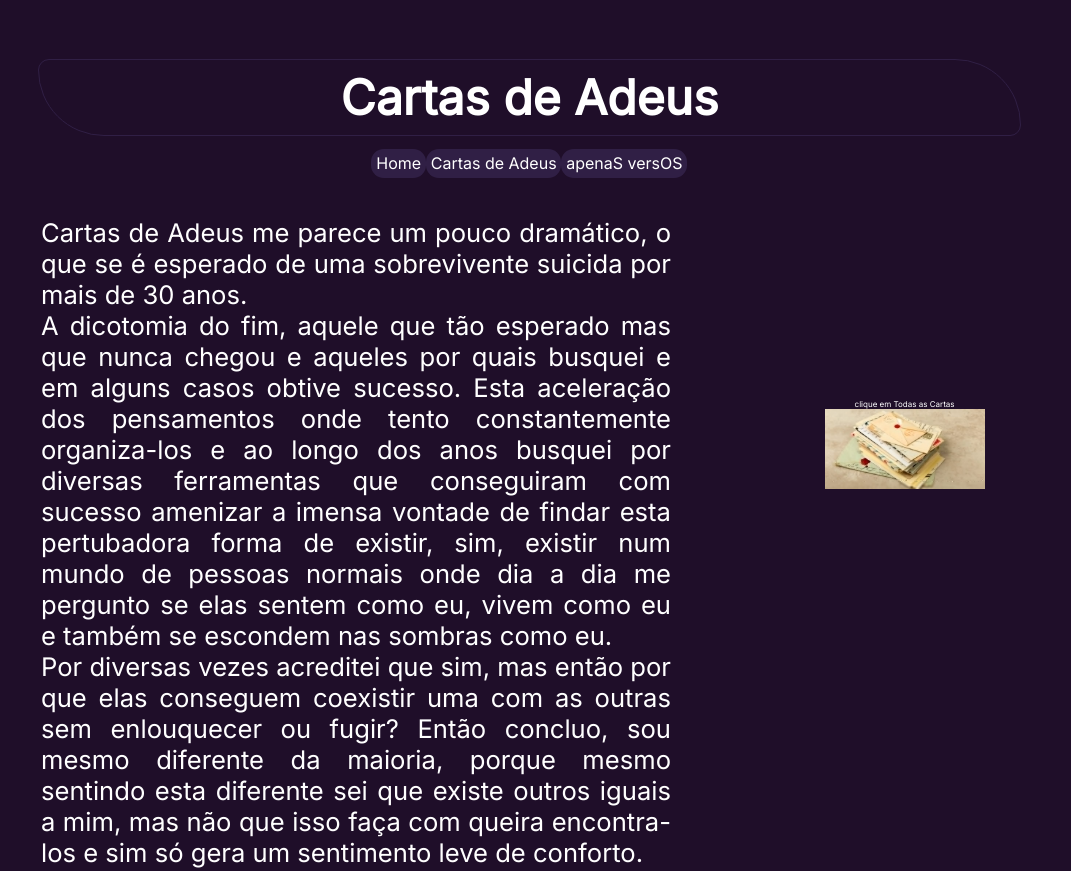
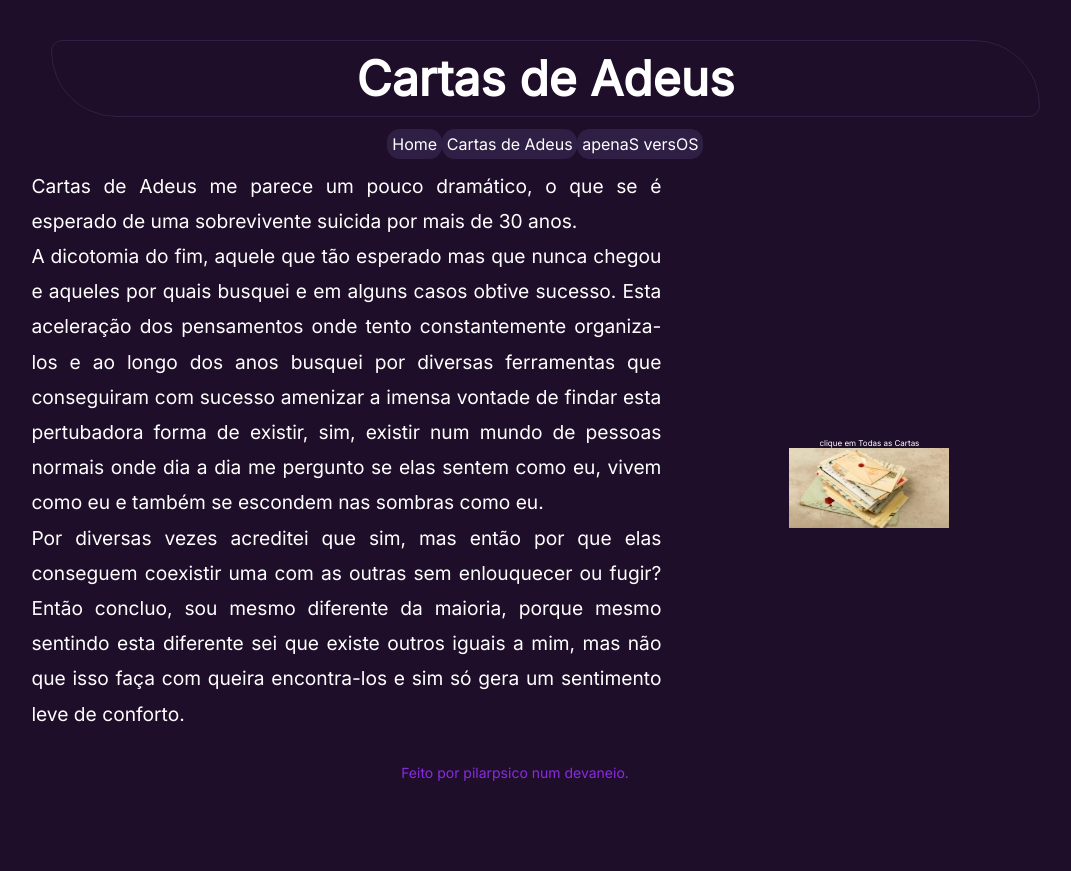
Before and after one commit to pilarpsico/cianeto, a plain HTML site: page cartas.html in a window 1280 px wide. Shown: the top 871 px of the page, without its empty margins (125-1196 px from the left). After the commit the page ends 803 px from the top, so only its background shows below. Drawn offline with Linux system fonts and the light colour scheme.

Commit message:
mudançasfonte

```diff
--- a/cartas.html
+++ b/cartas.html
@@ -36,7 +36,7 @@
         </header>
 <main>
     <article>
-                <div id="article">
+                <div class="article">
         <p>Cartas de Adeus me parece um pouco dramático, o que se é esperado de
         uma sobrevivente suicida por mais de 30 anos. </p>
 
@@ -53,7 +53,7 @@
          com queira encontra-los e sim só gera um sentimento leve de conforto.</p></article>
         </article>
     </div>
-    <div id="carta">
+    <div class="carta">
 
         <p>clique em Todas as Cartas</p>
             <a href="./html/cartageral.html">
--- a/css/cartas.css
+++ b/css/cartas.css
@@ -8,14 +8,14 @@ body * {
     color: white;
 }
 body {
-    width: 36.0rem;
-    padding:2.4rem;
+    width: 32.0rem;
+    padding:1.4rem;
     margin: 1.6rem auto 0;
     background-color:rgb(31, 14, 41);
 }
 header {
-    width: 36.0rem;
-    padding: 0.8rem;
+    width: 32.0rem;
+    padding: 0.6rem;
     font-family: 'inter', sans-serif;
 }
 header h1 {,
@@ -48,17 +48,17 @@ header nav li:hover {
     border: 1px solid rgb(96, 28, 160);
     transform: scale(1.1);
 }
-main article {
+main .article article {
     font-family: 'inter', sans-serif;
     font-size: 1.6rem;
     padding: 1.6rem;
 }
-main article p {
-    font-size: 1.6rem;
+main .article p {
+    font-size: clamp(0.8rem, 1.0vw + 4rem, 1.6rem);
     margin-left: .0rem;
     text-align: justify;
 }
-#carta img {
+.carta img {
     width: 10.0rem;
     height: 5.0rem;
     margin: auto 10.5rem;
@@ -77,6 +77,7 @@ footer {
     color: blueviolet;
     margin-top: 2.0rem;
 }
+@media (min-width: 770px) {
     @media (min-width: 700px) {
         * {
             margin: 0;
@@ -94,13 +95,17 @@ footer {
             gap: 10rem;
             max-width: 90%;
         }
-    #article {
+        main .article {
+
             width: 630px;
             margin-left: -250px;
-        font-size: 10px;
         }
-    #carta {
-        margin: auto auto 400px -200px;
+        main .article p {
+            font-size: 1.2rem;
+            line-height: 2.2rem;
+        }
+        .carta {
+            margin: auto auto 200px -200px;
         }
         footer {
             font-size: 14px;
```
Lines whose indentation alone changed are shown as unchanged.
